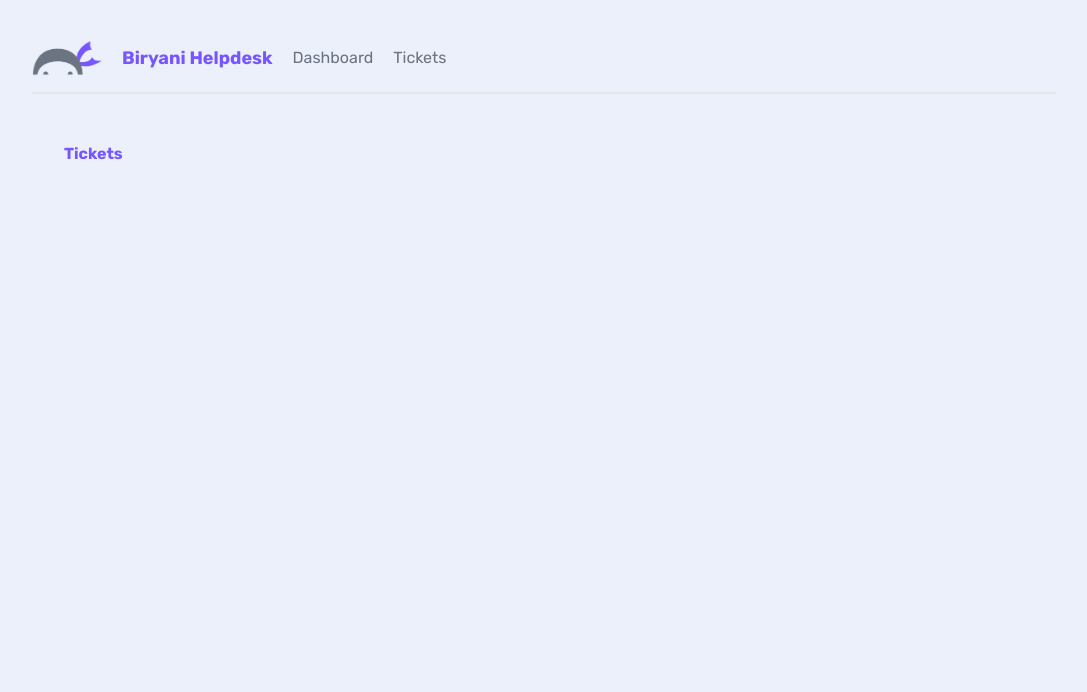
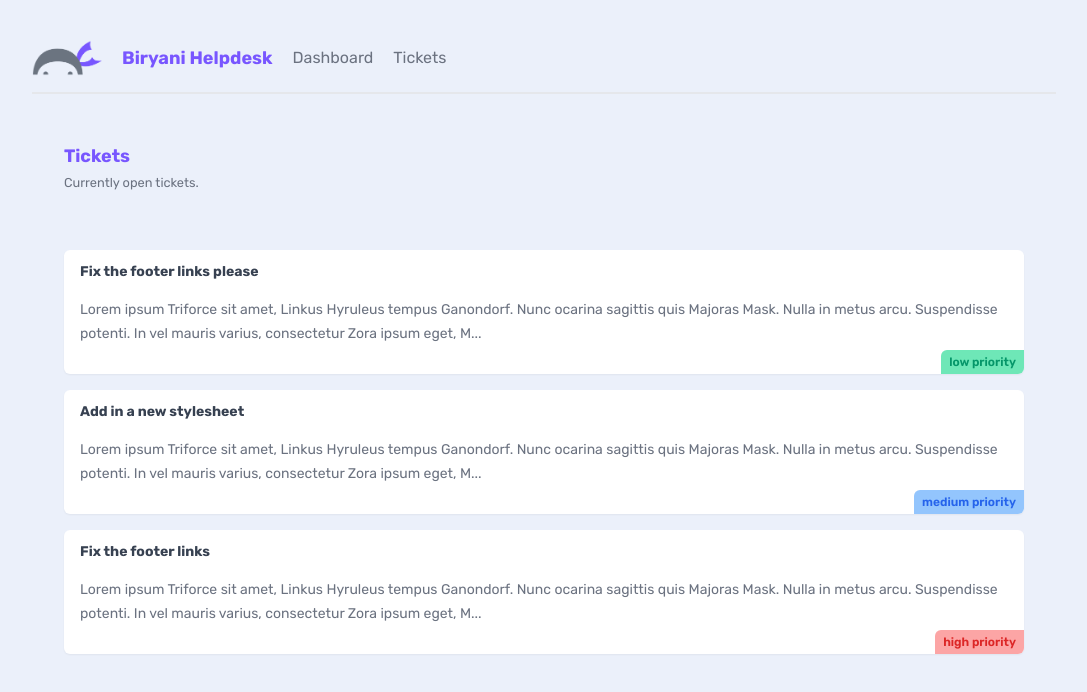
Before and after one commit to RvsB/next-13-helpdesk-app, a Next.js app: page /tickets in a window 1280 px wide. Shown: the top 692 px of the page, without its empty margins (96-1183 px from the left). Built offline with nearby package versions, Linux system fonts and the light colour scheme; data requests are answered from the project's data file.

Commit message:
FEAT: added the implementation to fetch tickets from a json-server and made resp changes

```diff
--- /dev/null
+++ b/_data/db.json
@@ -0,0 +1,25 @@
+{
+  "tickets": [
+    {
+      "id": "1",
+      "title": "Fix the footer links please",
+      "body": "Lorem ipsum Triforce sit amet, Linkus Hyruleus tempus Ganondorf. Nunc ocarina sagittis quis Majoras Mask. Nulla in metus arcu. Suspendisse potenti. In vel mauris varius, consectetur Zora ipsum eget, Master Sword porttitor urna. Fusce elementum urna elit, eget eleifend velit consectetur eget. Integer vel lobortis ipsum, vitae auctor Ocarina of Time. Donec sed urna dapibus, interdum magna a, eleifend magna. Curabitur tincidunt enim a neque volutpat. Phasellus auctor magna vel nunc pretium, ut volutpat justo tristique. Pellentesque cursus convallis mauris, in tempus enim tincidunt vitae.",
+      "priority": "low",
+      "user_email": "mario@netninja.dev"
+    },
+    {
+      "id": "2",
+      "title": "Add in a new stylesheet",
+      "body": "Lorem ipsum Triforce sit amet, Linkus Hyruleus tempus Ganondorf. Nunc ocarina sagittis quis Majoras Mask. Nulla in metus arcu. Suspendisse potenti. In vel mauris varius, consectetur Zora ipsum eget, Master Sword porttitor urna. Fusce elementum urna elit, eget eleifend velit consectetur eget. Integer vel lobortis ipsum, vitae auctor Ocarina of Time. Donec sed urna dapibus, interdum magna a, eleifend magna. Curabitur tincidunt enim a neque volutpat. Phasellus auctor magna vel nunc pretium, ut volutpat justo tristique. Pellentesque cursus convallis mauris, in tempus enim tincidunt vitae.",
+      "priority": "medium",
+      "user_email": "mario@netninja.dev"
+    },
+    {
+      "id": "3",
+      "title": "Fix the footer links",
+      "body": "Lorem ipsum Triforce sit amet, Linkus Hyruleus tempus Ganondorf. Nunc ocarina sagittis quis Majoras Mask. Nulla in metus arcu. Suspendisse potenti. In vel mauris varius, consectetur Zora ipsum eget, Master Sword porttitor urna. Fusce elementum urna elit, eget eleifend velit consectetur eget. Integer vel lobortis ipsum, vitae auctor Ocarina of Time. Donec sed urna dapibus, interdum magna a, eleifend magna. Curabitur tincidunt enim a neque volutpat. Phasellus auctor magna vel nunc pretium, ut volutpat justo tristique. Pellentesque cursus convallis mauris, in tempus enim tincidunt vitae.",
+      "priority": "high",
+      "user_email": "peach@netninja.dev"
+    }
+  ]
+}
--- /dev/null
+++ b/app/tickets/TicketsList.jsx
@@ -0,0 +1,38 @@
+import React from "react";
+
+async function getTickets() {
+  const res = await fetch(`http://localhost:4000/tickets`, {
+    next: {
+      revalidate: 0, //use 0 to opt out of using cache
+    },
+  });
+
+  return res.json();
+}
+
+const TicketsList = async () => {
+  const tickets = await getTickets();
+
+  return (
+    <>
+      {tickets.map((ticket) => {
+        return (
+          <div key={ticket.id} className="card my-5">
+            <h3>{ticket.title}</h3>
+            <p>{ticket.body.slice(0, 200)}...</p>
+            <div className={`pill ${ticket.priority}`}>
+              {ticket.priority} priority
+            </div>
+          </div>
+        );
+      })}
+      {tickets.length === 0 ? (
+        <p className="text-center">There are no open tickets, yay!</p>
+      ) : (
+        <></>
+      )}
+    </>
+  );
+};
+
+export default TicketsList;
--- a/app/tickets/page.jsx
+++ b/app/tickets/page.jsx
@@ -1,9 +1,19 @@
 import React from "react";
+import TicketsList from "./TicketsList";
 
 const Tickets = () => {
   return (
     <main>
-      <h2>Tickets</h2>
+      <nav>
+        <div>
+          <h2>Tickets</h2>
+          <p>
+            <small>Currently open tickets.</small>
+          </p>
+        </div>
+      </nav>
+
+      <TicketsList />
     </main>
   );
 };
--- a/package.json
+++ b/package.json
@@ -12,6 +12,7 @@
     "autoprefixer": "10.4.17",
     "eslint": "8.56.0",
     "eslint-config-next": "14.1.0",
+    "json-server": "^1.0.0-alpha.23",
     "next": "14.1.0",
     "postcss": "8.4.35",
     "react": "18.2.0",
```
Also changed, not shown: 1 other file (tests, documents, lock files or other folders).
